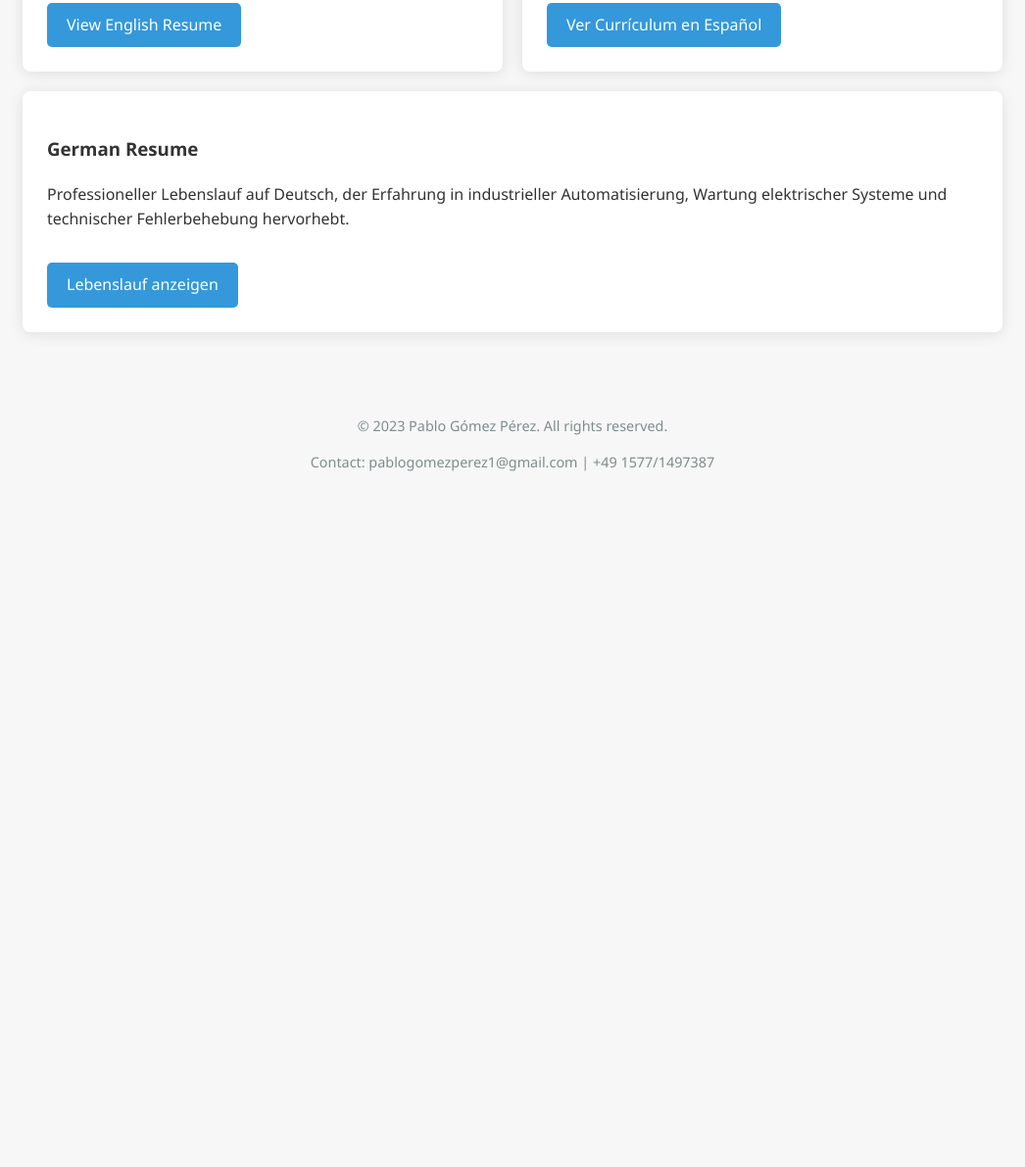
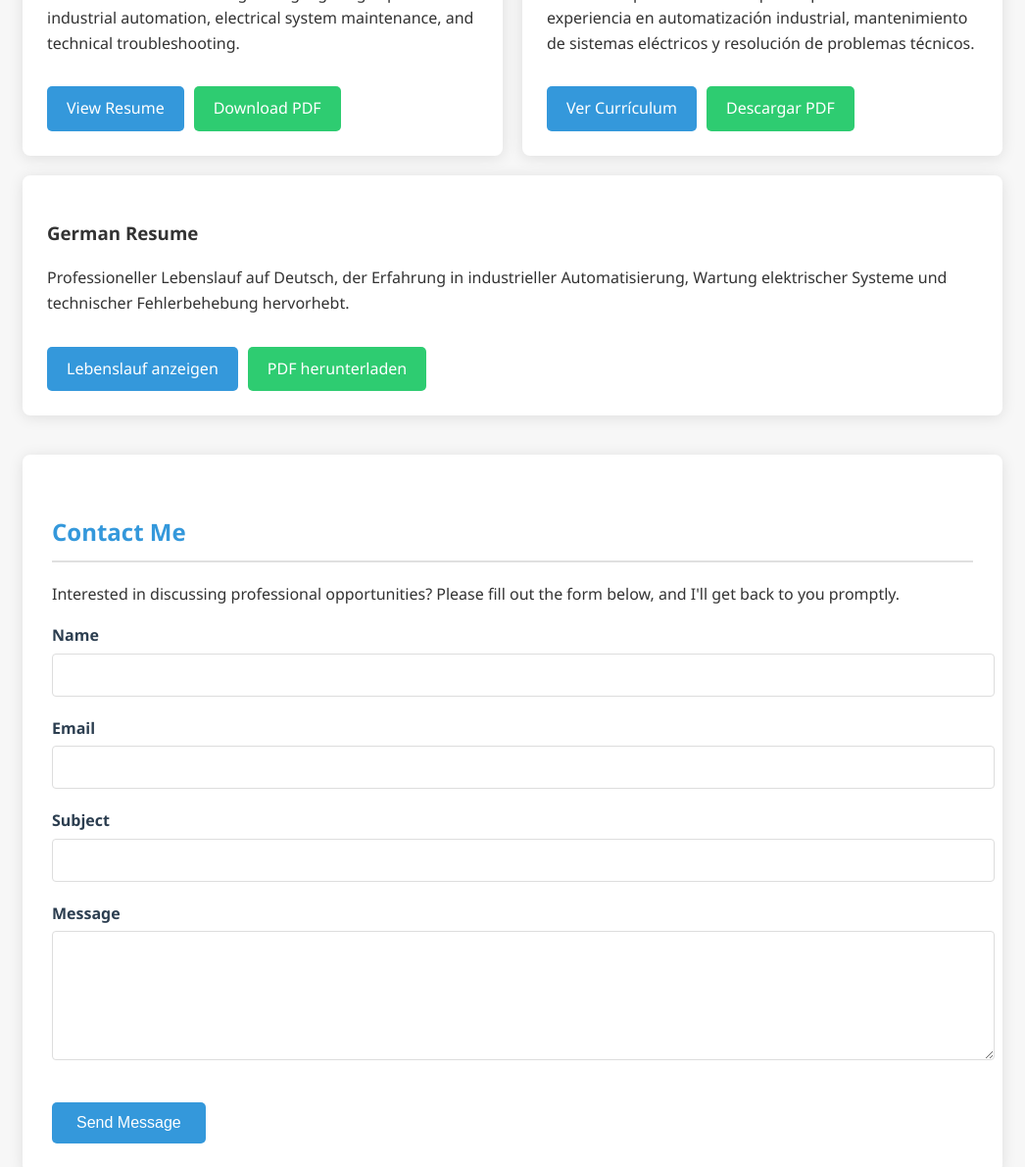
Before and after one commit to pgpgpgp/pablogomezperez-curriculum, a plain HTML site: page index.html in a window 1280 px wide. Shown: the part 861-2052 px from the top of the page at 98% size, without its empty margins (117-1163 px from the left). Before the commit the page ends 1399 px from the top, so only its background shows below. Drawn offline with Linux system fonts and the light colour scheme.

Commit message:
Add downloadable PDF links, contact form, and navigation

```diff
--- a/index.html
+++ b/index.html
@@ -82,6 +82,84 @@
             line-height: 1.8;
             margin-bottom: 0;
         }
+        .button-group {
+            display: flex;
+            gap: 10px;
+        }
+        .btn-download {
+            background-color: #2ecc71;
+            color: white;
+        }
+        .btn-download:hover {
+            background-color: #27ae60;
+        }
+        .contact-section {
+            background-color: #fff;
+            padding: 30px;
+            border-radius: 8px;
+            box-shadow: 0 2px 15px rgba(0,0,0,0.1);
+            margin-top: 40px;
+        }
+        .form-group {
+            margin-bottom: 20px;
+        }
+        .form-group label {
+            display: block;
+            margin-bottom: 5px;
+            font-weight: 600;
+            color: #2c3e50;
+        }
+        .form-group input,
+        .form-group textarea {
+            width: 100%;
+            padding: 10px;
+            border: 1px solid #ddd;
+            border-radius: 4px;
+            font-family: inherit;
+            font-size: 1rem;
+        }
+        .form-group textarea {
+            resize: vertical;
+        }
+        .btn-submit {
+            background-color: #3498db;
+            color: white;
+            padding: 12px 25px;
+            border: none;
+            border-radius: 5px;
+            cursor: pointer;
+            font-size: 1rem;
+            transition: background-color 0.3s;
+        }
+        .btn-submit:hover {
+            background-color: #2980b9;
+        }
+        .main-nav {
+            background-color: #2c3e50;
+            border-radius: 8px;
+            margin-bottom: 30px;
+            box-shadow: 0 2px 15px rgba(0,0,0,0.1);
+        }
+        .main-nav ul {
+            display: flex;
+            padding: 0;
+            margin: 0;
+            list-style: none;
+            justify-content: center;
+        }
+        .main-nav li {
+            margin: 0;
+        }
+        .main-nav a {
+            display: block;
+            color: white;
+            text-decoration: none;
+            padding: 15px 25px;
+            transition: background-color 0.3s;
+        }
+        .main-nav a:hover {
+            background-color: #3498db;
+        }
     </style>
 </head>
 <body>
@@ -90,33 +168,78 @@
         <p>Mechatronics Technician & Industrial Electrician</p>
     </header>
 
-    <section class="bio-section">
+    <nav class="main-nav">
+        <ul>
+            <li><a href="#bio">Bio</a></li>
+            <li><a href="#resume">Resumes</a></li>
+            <li><a href="#contact">Contact</a></li>
+        </ul>
+    </nav>
+
+    <section class="bio-section" id="bio">
         <h2>Bio</h2>
         <p>Versatile Mechatronics Technician and Industrial Electrician with extensive experience in automation systems maintenance and industrial equipment troubleshooting. Combining hands-on expertise in electrical installations with strong mechanical aptitude to deliver comprehensive solutions for complex industrial challenges. Specializing in preventive maintenance implementation that reduces downtime and extends equipment lifespan. Recognized for quickly diagnosing and resolving critical system failures while maintaining production schedules. Committed to continuous learning and applying the latest technological advancements to improve operational efficiency and safety standards.</p>
     </section>
 
-    <h2>Resume Versions</h2>
+    <h2 id="resume">Resume Versions</h2>
     <div class="container">
         <div class="card">
             <h3>English Resume</h3>
             <p>Professional resume in English highlighting experience in industrial automation, electrical system maintenance, and technical troubleshooting.</p>
-            <a href="Pablo Gomez Perez - Resume English.html" class="btn">View English Resume</a>
+            <div class="button-group">
+                <a href="Pablo Gomez Perez - Resume English.html" class="btn">View Resume</a>
+                <a href="assets/Pablo_Gomez_Perez_Resume_EN.pdf" class="btn btn-download" download>Download PDF</a>
+            </div>
         </div>
         <div class="card">
             <h3>Spanish Resume</h3>
             <p>Currículum profesional en español que destaca la experiencia en automatización industrial, mantenimiento de sistemas eléctricos y resolución de problemas técnicos.</p>
-            <a href="Pablo Gomez Perez - Curriculum Vitae Español.html" class="btn">Ver Currículum en Español</a>
+            <div class="button-group">
+                <a href="Pablo Gomez Perez - Curriculum Vitae Español.html" class="btn">Ver Currículum</a>
+                <a href="assets/Pablo_Gomez_Perez_Resume_ES.pdf" class="btn btn-download" download>Descargar PDF</a>
+            </div>
         </div>
         <div class="card">
             <h3>German Resume</h3>
             <p>Professioneller Lebenslauf auf Deutsch, der Erfahrung in industrieller Automatisierung, Wartung elektrischer Systeme und technischer Fehlerbehebung hervorhebt.</p>
-            <a href="Pablo Gomez Perez - Lebenslauf.html" class="btn">Lebenslauf anzeigen</a>
+            <div class="button-group">
+                <a href="Pablo Gomez Perez - Lebenslauf.html" class="btn">Lebenslauf anzeigen</a>
+                <a href="assets/Pablo_Gomez_Perez_Resume_DE.pdf" class="btn btn-download" download>PDF herunterladen</a>
+            </div>
         </div>
     </div>
 
+    <section class="contact-section" id="contact">
+        <h2>Contact Me</h2>
+        <p>Interested in discussing professional opportunities? Please fill out the form below, and I'll get back to you promptly.</p>
+
+        <form id="contact-form" action="https://formspree.io/f/xbjbyvqz" method="POST">
+            <div class="form-group">
+                <label for="name">Name</label>
+                <input type="text" id="name" name="name" required>
+            </div>
+
+            <div class="form-group">
+                <label for="email">Email</label>
+                <input type="email" id="email" name="email" required>
+            </div>
+
+            <div class="form-group">
+                <label for="subject">Subject</label>
+                <input type="text" id="subject" name="subject" required>
+            </div>
+
+            <div class="form-group">
+                <label for="message">Message</label>
+                <textarea id="message" name="message" rows="5" required></textarea>
+            </div>
+
+            <button type="submit" class="btn btn-submit">Send Message</button>
+        </form>
+    </section>
+
     <footer>
         <p>&copy; 2023 Pablo Gómez Pérez. All rights reserved.</p>
-        <p>Contact: pablogomezperez1@gmail.com | +49 1577/1497387</p>
     </footer>
 </body>
 </html>
```
